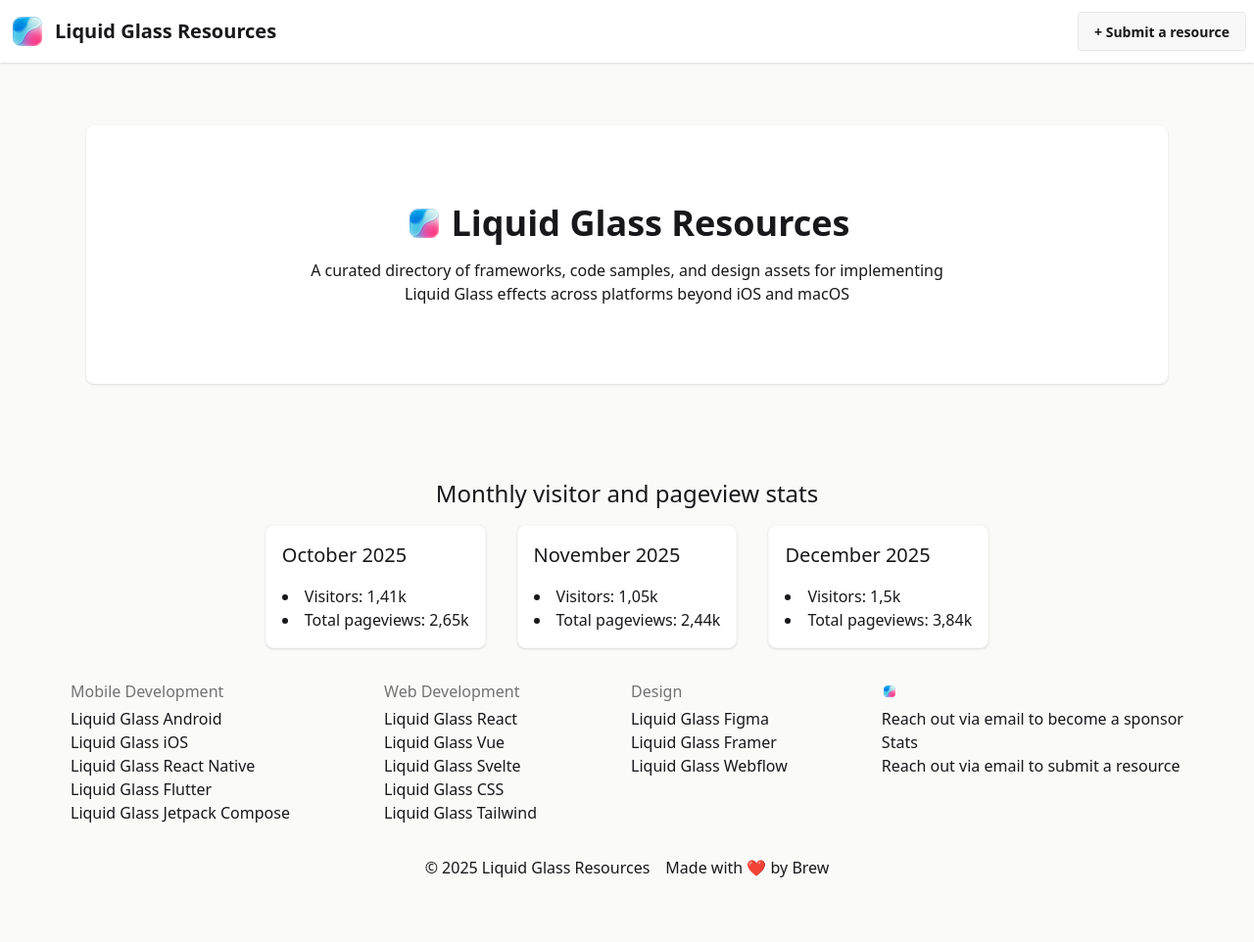
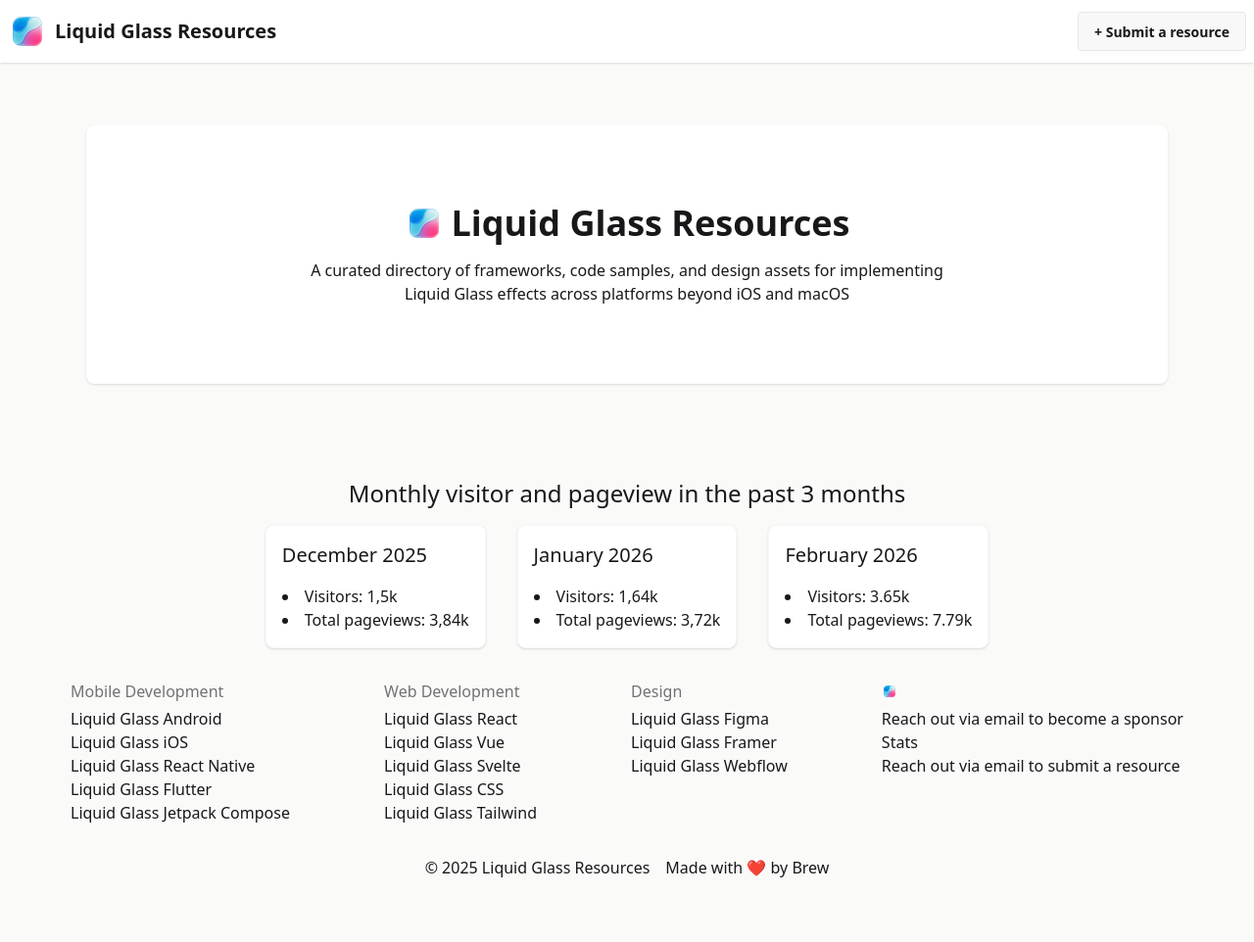
Before and after one commit to BrewDotDev/liquid-glass-resources, a Jekyll site: the page built from advertise.md, in a window 1280 px wide. Shown: the whole page at 98% size. Built offline with Jekyll 4.4.1, drawn with Linux system fonts in a browser that asks for light colours.

Commit message:
Analytics update

```diff
--- a/_includes/analytics.html
+++ b/_includes/analytics.html
@@ -42,8 +42,14 @@
       (e.__SV = 1));
   })(document, window.posthog || []);
   posthog.init('phc_c4Nt94erHPRXO5iCX3shFJXASY9tQTwN9uGMcTnI8KP', {
+    cookieless_mode: 'always',
     api_host: 'https://eu.i.posthog.com',
-    defaults: '2025-05-24',
-    person_profiles: 'identified_only', // or 'always' to create profiles for anonymous users as well
+    defaults: '2026-01-30',
+    person_profiles: 'never',
+    disable_persistence: true,
+    capture_pageview: true,
+    capture_pageleave: true,
+    disable_session_recording: true,
+    enable_heatmaps: false
   });
 </script>
--- a/advertise.md
+++ b/advertise.md
@@ -3,22 +3,8 @@
 ---
 
 <div class="flex flex-col items-center">
-    <h2 class="text-2xl font-black font-medium pt-12 pb-4">Monthly visitor and pageview stats</h2>
+    <h2 class="text-2xl font-black font-medium pt-12 pb-4">Monthly visitor and pageview in the past 3 months</h2>
     <div class="flex flex-row gap-8 justify-center">
-        <div class="flex flex-col card shadow-sm card-border bg-white p-4 gap-4">
-            <h3 class="text-xl font-black font-normal">October 2025</h3>
-            <ul class="list-disc list-inside">
-                <li>Visitors: 1,41k</li>
-                <li>Total pageviews: 2,65k</li>
-            </ul>
-        </div>
-        <div class="flex flex-col card shadow-sm card-border bg-white p-4 gap-4">
-            <h3 class="text-xl font-black font-normal">November 2025</h3>
-            <ul class="list-disc list-inside">
-                <li>Visitors: 1,05k</li>
-                <li>Total pageviews: 2,44k</li>
-            </ul>
-        </div>
         <div class="flex flex-col card shadow-sm card-border bg-white p-4 gap-4">
             <h3 class="text-xl font-black font-normal">December 2025</h3>
             <ul class="list-disc list-inside">
@@ -26,5 +12,19 @@
                 <li>Total pageviews: 3,84k</li>
             </ul>
         </div>
+        <div class="flex flex-col card shadow-sm card-border bg-white p-4 gap-4">
+            <h3 class="text-xl font-black font-normal">January 2026</h3>
+            <ul class="list-disc list-inside">
+                <li>Visitors: 1,64k</li>
+                <li>Total pageviews: 3,72k</li>
+            </ul>
+        </div>
+        <div class="flex flex-col card shadow-sm card-border bg-white p-4 gap-4">
+            <h3 class="text-xl font-black font-normal">February 2026</h3>
+            <ul class="list-disc list-inside">
+                <li>Visitors: 3.65k</li>
+                <li>Total pageviews: 7.79k</li>
+            </ul>
+        </div>
     </div>
 <div>
```
